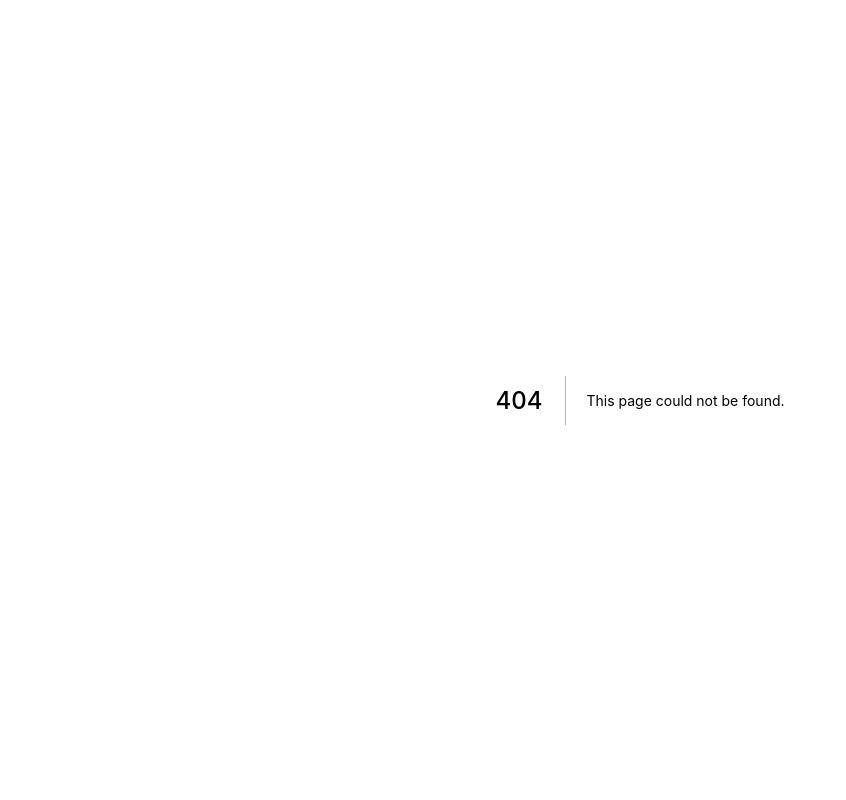
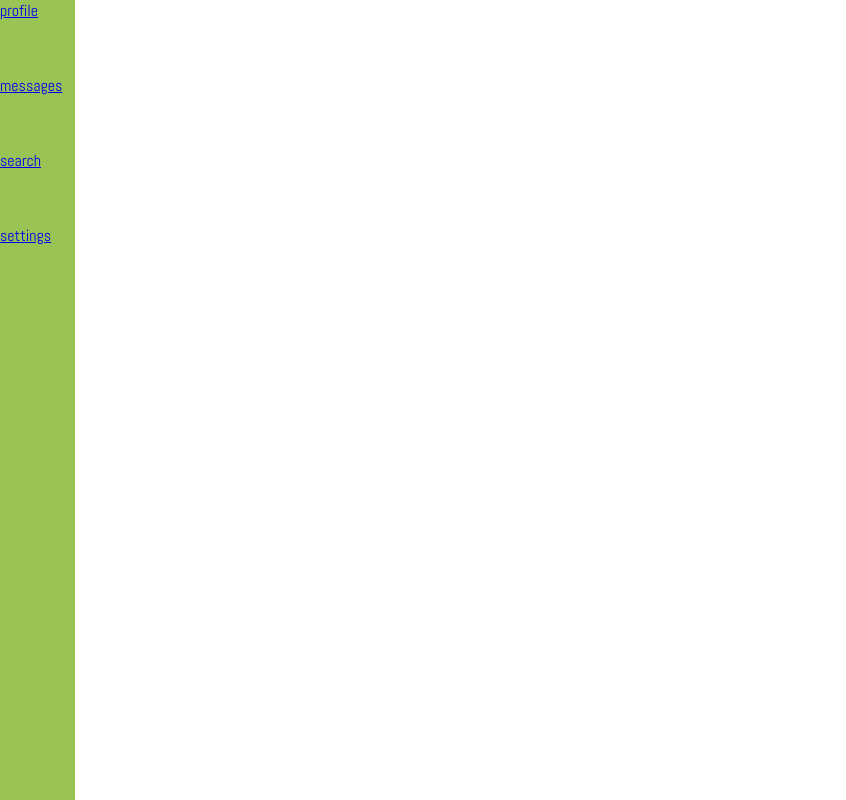
Before and after one commit to aupadhyay123/Encrypted_Patient_Platform, a Next.js app in the folder frontend/: page /dashboard/messages in a window 1280 px wide. Before the commit this address had no page. Shown: the whole page, without its empty margins (0-846 px from the left). Built offline with nearby package versions, Linux system fonts and the light colour scheme.

Commit message:
added menu bar for main

```diff
--- a/frontend/components/Layout.js
+++ b/frontend/components/Layout.js
@@ -1,3 +1,4 @@
+// css
 import styles from './Layout.module.css';
 
 function Layout({ children }) {
--- a/frontend/components/Layout.module.css
+++ b/frontend/components/Layout.module.css
@@ -1,5 +1,4 @@
 .container {
   width: 100vw;
   height: 100vh;
-  background-image: linear-gradient(45deg, #9AC355 20%, #0459A7 80%);
 }
--- /dev/null
+++ b/frontend/components/Menu.js
@@ -0,0 +1,26 @@
+// css
+import styles from './Menu.module.css';
+
+// component imports
+import MenuItem from './MenuItem';
+
+const ItemArr = [
+  'profile',
+  'messages',
+  'search',
+  'settings'
+]
+
+export default function Menu(props) {
+  const Items = () => ItemArr.map(item => {
+    return (
+      <MenuItem link={'/' + item} label={item} />
+    );
+  });
+
+  return (
+    <div className={styles.menu}>
+      <Items />
+    </div>
+  );
+}
--- /dev/null
+++ b/frontend/components/Menu.module.css
@@ -0,0 +1,9 @@
+.menu {
+  width: 75px;
+  height: 100%;
+  background-color: #9AC355;
+  display: flex;
+  flex-direction: column;
+  justify-content: start;
+  align-items: center;
+}
--- /dev/null
+++ b/frontend/components/MenuItem.js
@@ -0,0 +1,15 @@
+// css
+import styles from './MenuItem.module.css';
+
+// next imports
+import Link from 'next/link';
+
+export default function MenuItem(props) {
+  return (
+    <div className={styles.item}>
+      <Link href={props.link}>
+        <a>{props.label}</a>
+      </Link>
+    </div>
+  );
+}
--- /dev/null
+++ b/frontend/components/MenuItem.module.css
@@ -0,0 +1,4 @@
+.item {
+  width: 75px;
+  height: 75px;
+}
--- /dev/null
+++ b/frontend/pages/dashboard/messages.js
@@ -0,0 +1,17 @@
+// component imports
+import Layout from '../../components/Layout';
+import Menu from '../../components/Menu';
+
+// next.js imports
+import Head from 'next/head';
+
+export default function Messages() {
+  return (
+    <Layout>
+      <Head>
+        <title>Messages</title>
+      </Head>
+      <Menu />
+    </Layout>
+  );
+}
--- a/frontend/pages/register.js
+++ b/frontend/pages/register.js
@@ -1,4 +1,3 @@
-import { useState } from 'react';
 import Layout from "../components/Layout";
 import Head from "next/head";
 import Navbar from '../components/Navbar';
```
Also changed, not shown: frontend/pages/dashboard/profile.js (added), frontend/pages/dashboard/search.js (added), frontend/pages/dashboard/settings.js (added).
